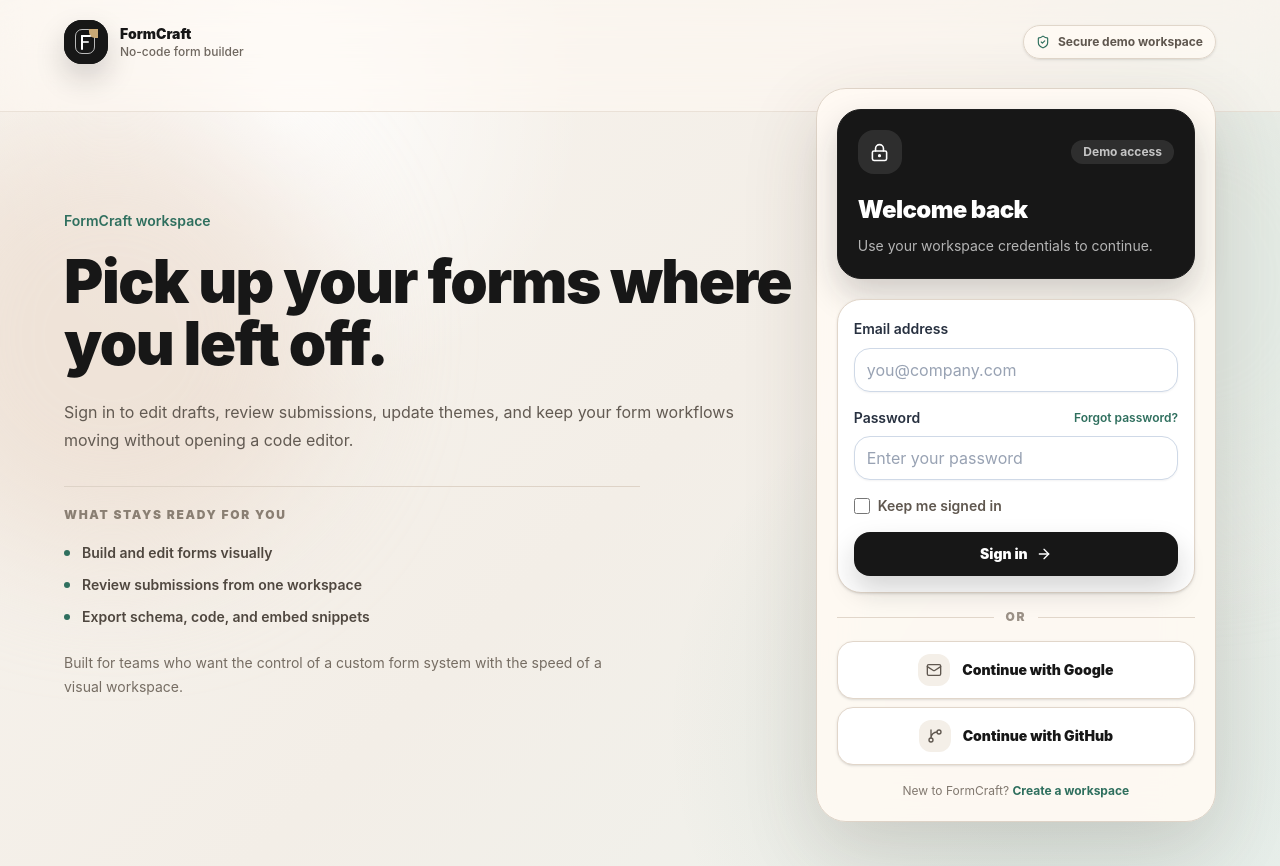
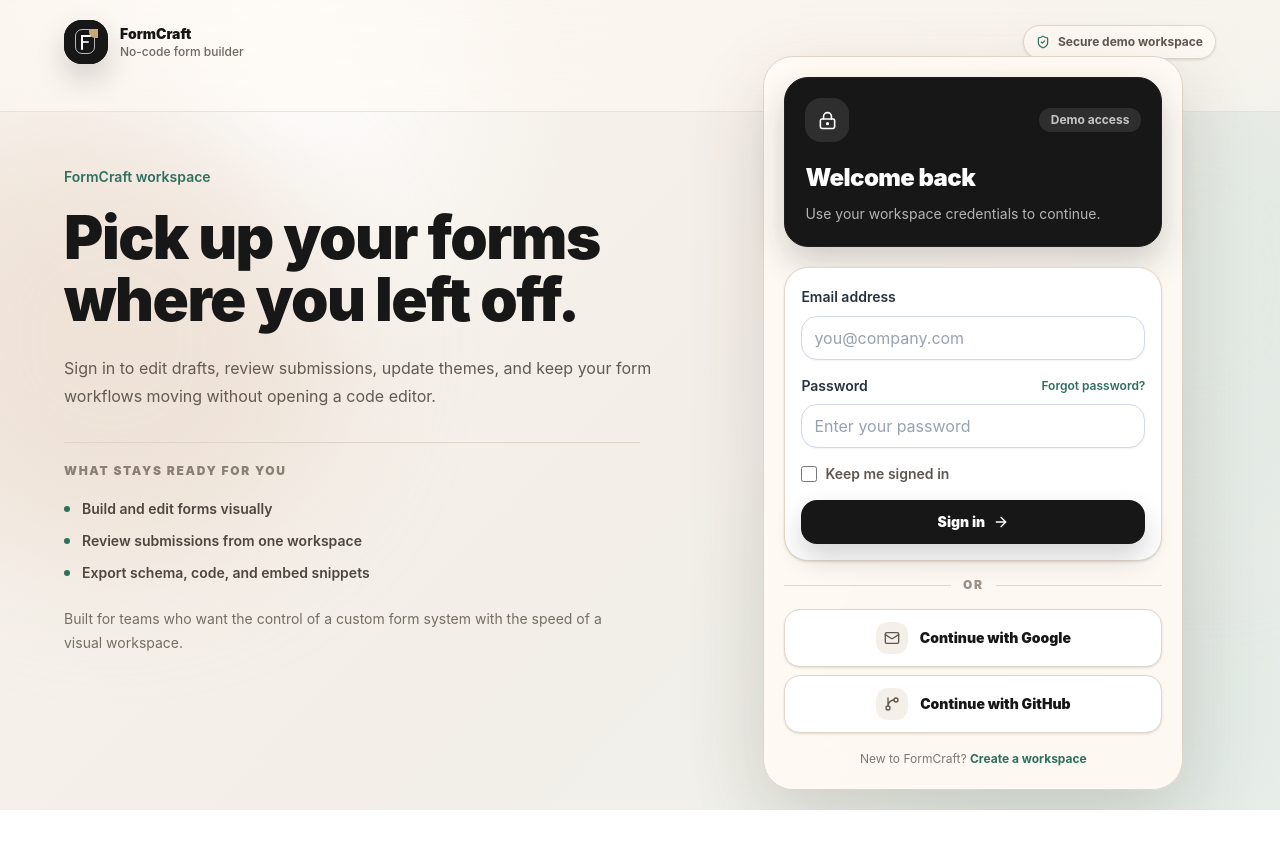
Before and after one commit to OmKhandale05/formcraft, a Next.js app: page /signin in a window 1280 px wide. After the commit the page ends 810 px from the top, so only its background shows below. Built offline with nearby package versions, Linux system fonts and the light colour scheme.

Commit message:
style(auth): refine sign in layout balance

```diff
--- a/src/app/signin/page.tsx
+++ b/src/app/signin/page.tsx
@@ -34,8 +34,8 @@
         </div>
       </div>
 
-      <section className="relative mx-auto grid min-h-[calc(100vh-6rem)] max-w-6xl items-center gap-6 py-6 lg:grid-cols-[minmax(0,1fr)_minmax(360px,0.55fr)]">
-        <div className="max-w-3xl">
+      <section className="relative mx-auto grid min-h-[calc(100vh-5rem)] max-w-6xl items-center gap-10 py-8 lg:grid-cols-[minmax(0,0.95fr)_420px] lg:gap-16 lg:py-0 xl:gap-20">
+        <div className="max-w-[660px] lg:-mt-8">
           <p className="mb-5 text-sm font-semibold text-[#2f6f5e]">FormCraft workspace</p>
           <h1 className="text-4xl font-black leading-[1.02] tracking-tight text-[#171717] sm:text-6xl">
             Pick up your forms where you left off.
@@ -61,7 +61,7 @@
           </p>
         </div>
 
-        <aside className="rounded-[30px] border border-[#ded3c7] bg-[#fffaf4]/92 p-4 shadow-[0_26px_75px_rgba(74,58,42,0.16)] backdrop-blur-xl sm:p-5">
+        <aside className="w-full max-w-[420px] justify-self-center rounded-[30px] border border-[#ded3c7] bg-[#fffaf4]/92 p-4 shadow-[0_26px_75px_rgba(74,58,42,0.16)] backdrop-blur-xl sm:p-5 lg:justify-self-end lg:-mt-2">
           <div className="mb-5 rounded-[24px] border border-[#1f1f1f] bg-[#171717] p-5 text-white shadow-[0_16px_34px_rgba(23,23,23,0.2)]">
             <div className="mb-5 flex items-center justify-between gap-3">
               <div className="flex h-11 w-11 items-center justify-center rounded-2xl bg-white/10">
```
